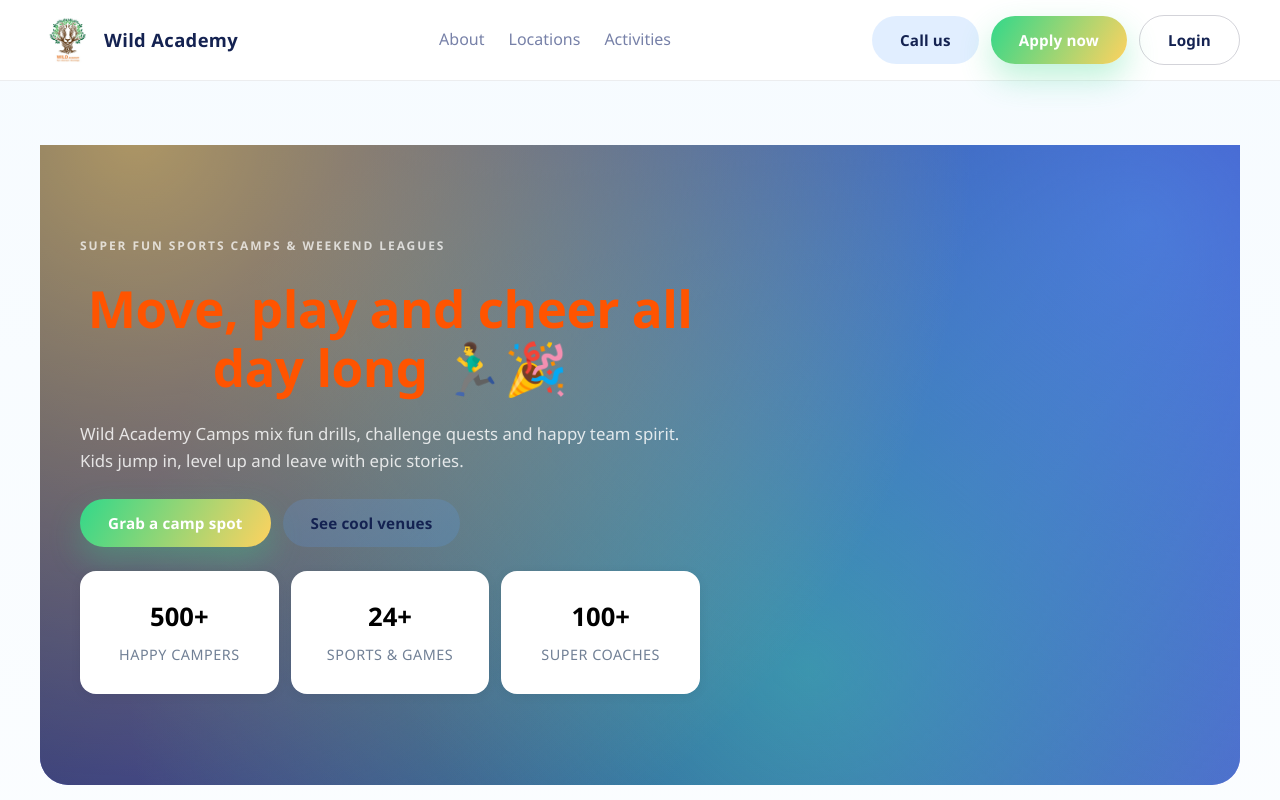
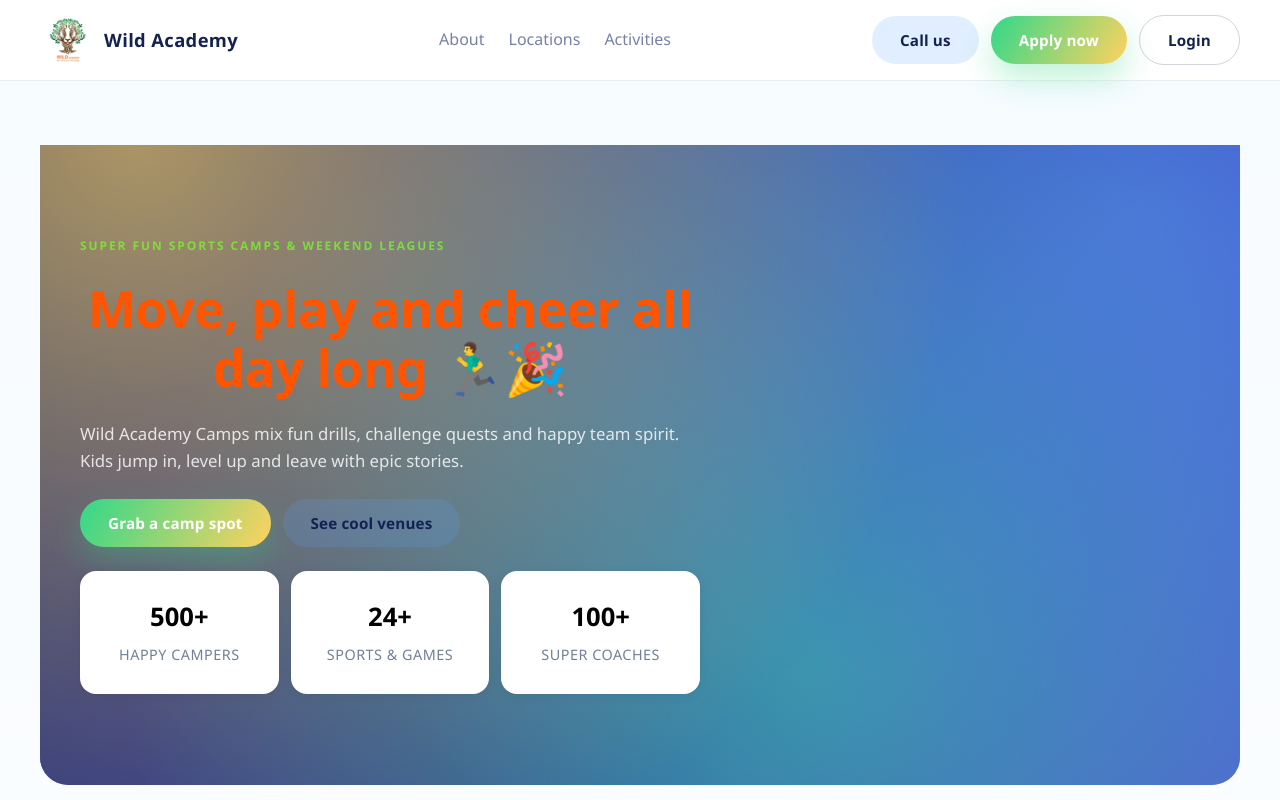
Before and after one commit to ahmedddddr/wild-academy, a React (Create React App) app in the folder frontend/: page / in a window 1280 px wide. Shown: the top 800 px of the page. Built offline with nearby package versions, Linux system fonts and the light colour scheme.

Commit message:
Change eyebrow color to green

```diff
--- a/frontend/src/pages/Home.css
+++ b/frontend/src/pages/Home.css
@@ -216,7 +216,7 @@ main {
   letter-spacing: 0.16em;
   font-size: 0.75rem;
   font-weight: 600;
-  color: rgba(255, 255, 255, 0.72);
+  color: rgba(119, 255, 41, 0.72);
 }
 
 .hero h1 {
```
